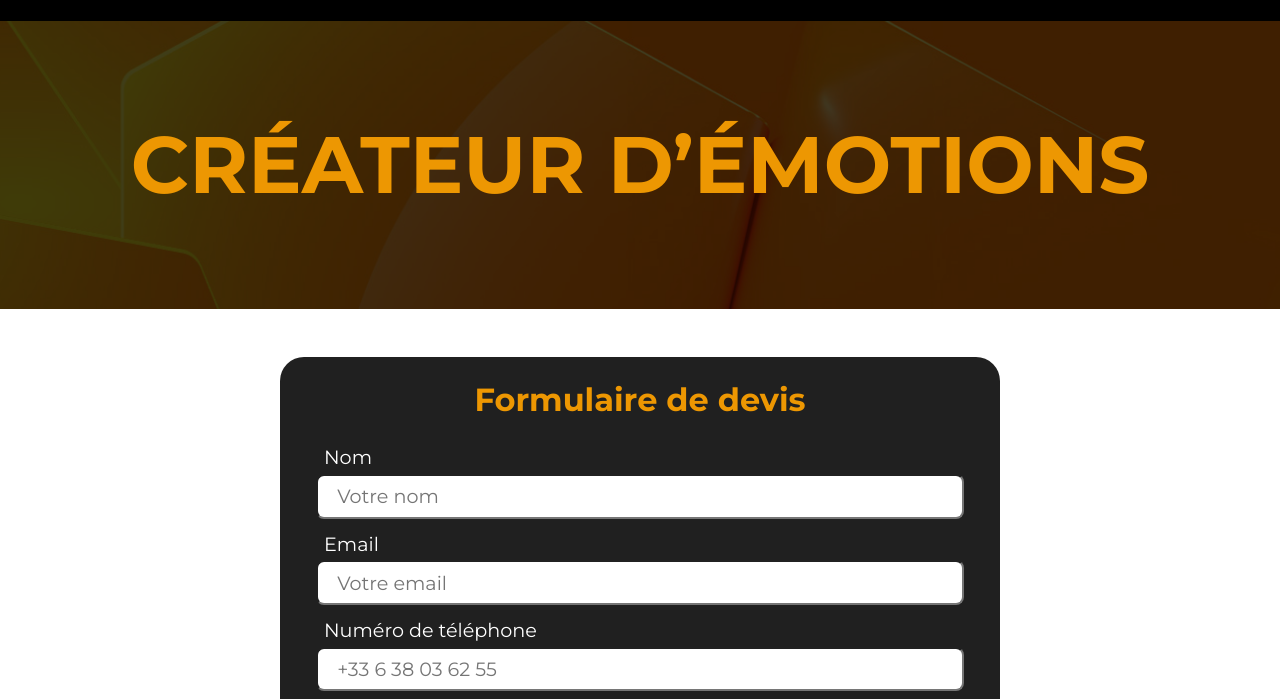
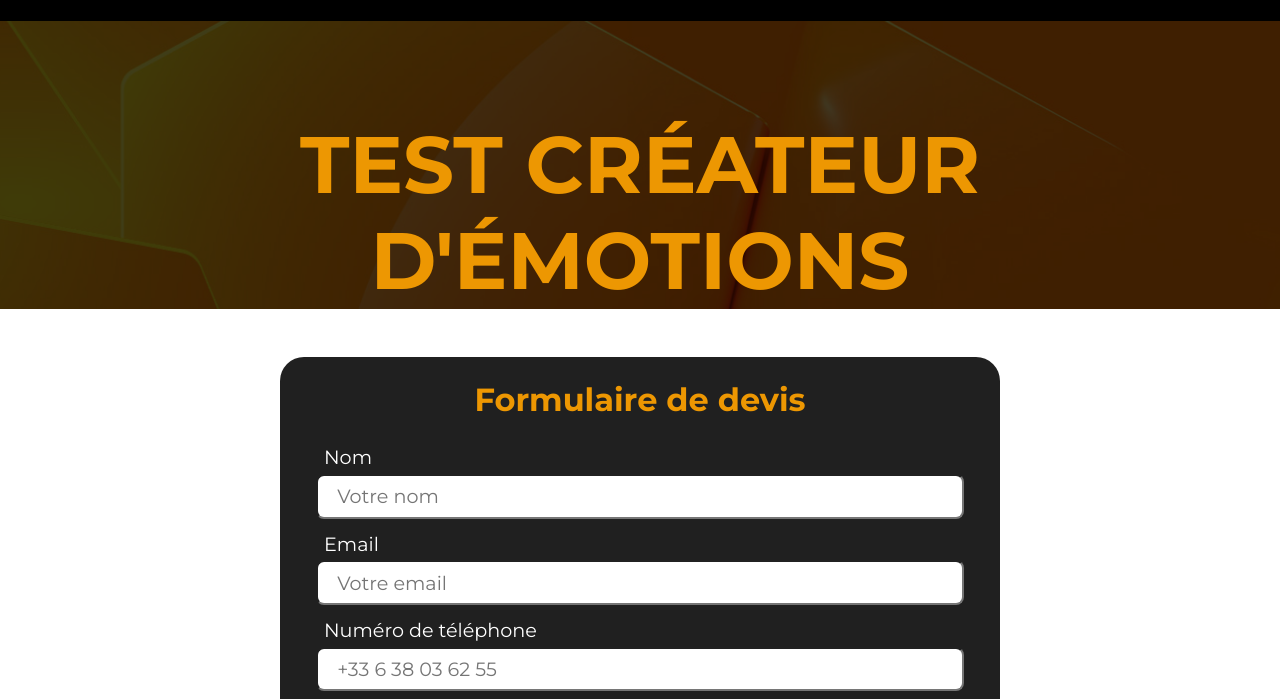
Before and after one commit to arlindi1992/moodevents, a plain HTML site: page formulaireDeDevis.html in a window 1280 px wide. Shown: the part 101-800 px from the top of the page. Drawn offline with nearby package versions, Linux system fonts and the light colour scheme.

Commit message:
test txt formular dv

```diff
--- a/formulaireDeDevis.html
+++ b/formulaireDeDevis.html
@@ -40,7 +40,7 @@
         <!-- Slogan de enterprise et button-->
         <div class="container-fluid costum-padding">
             <div class="row text-center d-flex justify-content-center">
-                <h1 class="col-12 mt-5 mb-5 pt-5 display-1">créateur d’émotions</h1>
+                <h1 class="col-12 mt-5 mb-5 pt-5 display-1">test créateur d'émotions</h1>
             </div>
         </div>
     </section>
```
